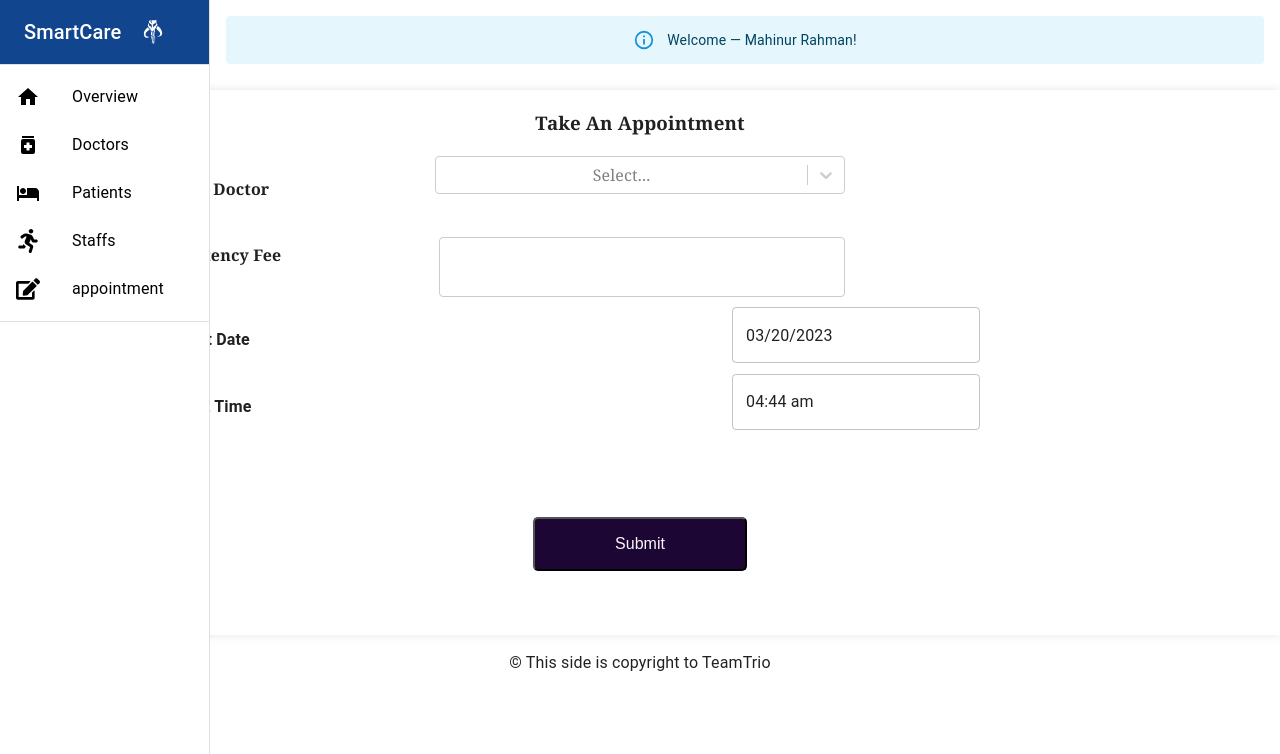
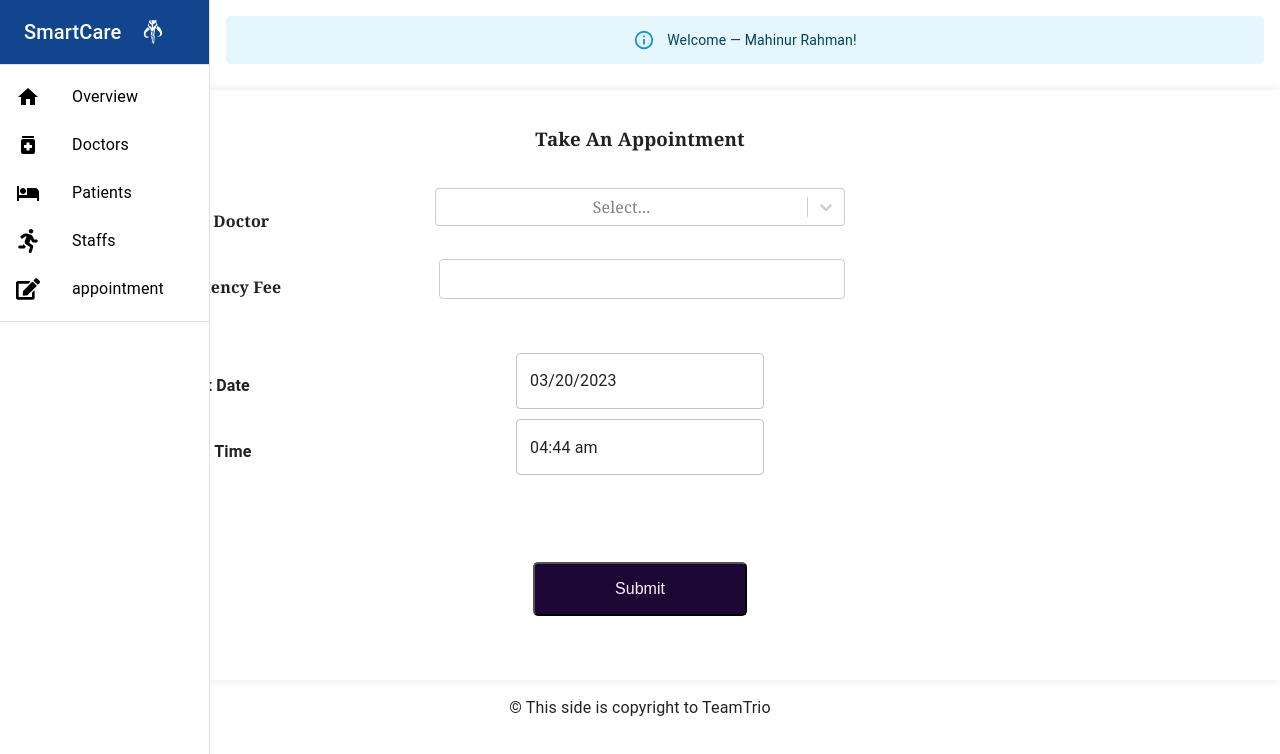
Before and after one commit to srihernogo/practice-react-hospital, a React (Create React App) app: page /appointment in a window 1280 px wide. Shown: the top 754 px of the page. Built offline with nearby package versions, Linux system fonts and the light colour scheme.

Commit message:
Change grid view

```diff
--- a/public/appointmentData.json
+++ b/public/appointmentData.json
@@ -13,5 +13,15 @@
     "name": "Shahriar Ariyan",
     "fee": "700",
     "time": "1:00 PM- 4:00 PM"
+  },
+  {
+    "name": "Noorjahan Ashraf",
+    "fee": "500",
+    "time": "11:00 AM- 2:00 PM"
+  },
+  {
+    "name": "Jenny Begum",
+    "fee": "700",
+    "time": "1:00 PM- 4:00 PM"
   }
 ]
--- a/src/Pages/Appointments/Appointment.css
+++ b/src/Pages/Appointments/Appointment.css
@@ -26,8 +26,8 @@ select {
   border: 1px solid #ccc;
   padding: 13px 5px;
   font-size: 20px;
-  margin-top: 15px;
-  height: 60px;
+  margin-top: 5px;
+  height: 40px;
   margin-left: 4px;
   border-radius: 4px;
   box-sizing: border-box;
--- a/src/Pages/Appointments/Appointment.js
+++ b/src/Pages/Appointments/Appointment.js
@@ -35,17 +35,16 @@ export default class Appointment extends Component {
   render() {
     return (
       <Box
-        sx={{ background: '#fff' }}
+        sx={{ background: '#fff', height: '100%' }}
         style={{ boxShadow: '0px 0px 10px rgba(0, 0, 0, 0.1)' }}
       >
         <form className="text-center">
           <Box className="appointment">
-            <h3>Take An Appointment</h3>
+            <h3 style={{ padding: '1rem 0' }}>Take An Appointment</h3>
             <Grid container spacing={2}>
               <Grid item xs={12} md={4}>
                 <h4>Select Doctor</h4>
               </Grid>
-
               <Grid item xs={12} md={4}>
                 <Select
                   style={{ width: '50%', textAlign: 'center' }}
@@ -65,11 +64,11 @@ export default class Appointment extends Component {
               </Grid>
             </Grid>
           </Box>
-          <Grid container spacing={2}>
+          <Grid sx={{ mt: 2 }} container spacing={2}>
             <Grid item xs={12} md={4}>
               <h4>Select Date</h4>
             </Grid>
-            <Grid item xs={12} md={8}>
+            <Grid item xs={12} md={4}>
               <Calender />
             </Grid>
           </Grid>
@@ -77,7 +76,7 @@ export default class Appointment extends Component {
             <Grid item xs={12} md={4}>
               <h4>Select Time</h4>
             </Grid>
-            <Grid item xs={12} md={8}>
+            <Grid item xs={12} md={4}>
               <Time />
             </Grid>
           </Grid>
--- a/src/Pages/Dashboard/Dashboard.js
+++ b/src/Pages/Dashboard/Dashboard.js
@@ -233,6 +233,7 @@ export default function NewHeader() {
               </NavLink>
             </TreeItem>
           </TreeView>
+          {/* Only for patients */}
           {/* <NavLink to="/doctors" style={{ textDecoration: 'none', width: '100%', color: '#000' }}>
                         <ListItem disablePadding>
                             <ListItemButton>
--- a/src/Pages/Staffs/Staffs.js
+++ b/src/Pages/Staffs/Staffs.js
@@ -18,7 +18,7 @@ import {
 
 const columns = [
   { id: 'name', label: 'Name', minWidth: 170 },
-  { id: 'ID', label: 'Staff_ID', minWidth: 100 },
+  // { id: 'ID', label: 'Staff_ID', minWidth: 100 },
   {
     id: 'contact',
     label: 'Contact',
@@ -26,8 +26,8 @@ const columns = [
     align: 'center',
   },
   {
-    id: 'shiftingHour',
-    label: 'Shifting_Hour',
+    id: 'serviceTime',
+    label: 'Service Time',
     minWidth: 170,
     align: 'center',
   },
```
Also changed, not shown: public/staff.json (+11 -11 lines).
